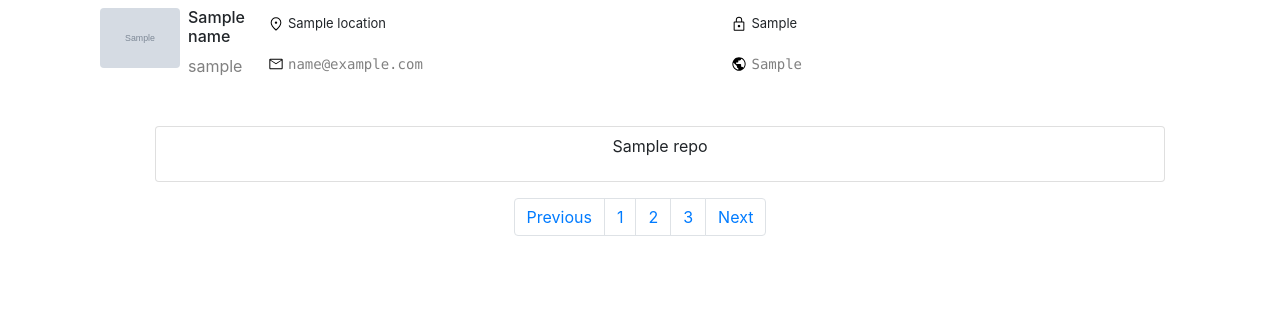
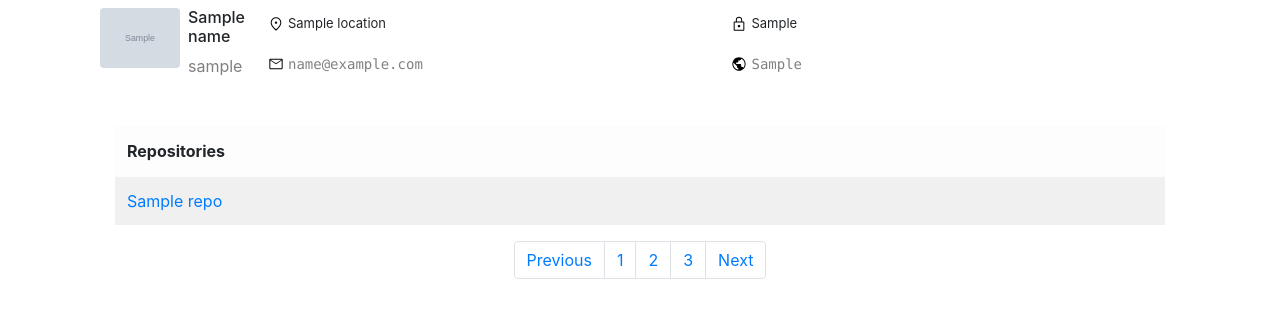
Before and after one commit to b1sar/gitboard, a Django app: template src/gitboard/templates/gitboard/index.html in a window 1280 px wide. Shown: the part 56-374 px from the top of the page. Run offline with Django 4.2, Linux system fonts and the light colour scheme; a user stored in the database is signed in; tables that the repository leaves empty hold one stand-in row (values such as "Sample post"); the template is opened without the code that fills it: most values are stand-ins (such as "Sample title", 1, 10 or a date in 2020); grey boxes marked "Sample" are stand-in pictures; some libraries are stand-ins or nearby versions.

Commit message:
Use tables instead of cards

```diff
--- a/src/gitboard/templates/gitboard/dashboard.html
+++ b/src/gitboard/templates/gitboard/dashboard.html
@@ -35,20 +35,24 @@
         </div>
       </div>
     <div class="container-md">
-        <ul class="repositories">
-            {% for repo in repo_list %}
-                <li>
-                    <div class="card">
-                        <p  hx-get="/modal/{{repo.name}}"
-                            hx-target="#modals-here"
-                            hx-trigger="click"
-                            class="btn"
-                            _="on htmx:afterOnLoad wait 10ms then add .show to #modal then add .show to #modal-backdrop"
-                        >{{repo.name}}</p>
-                    </div>
-                </li>
+        <table class="table table-striped table-light">
+            <thead>
+              <tr>
+                <th scope="col">Repositories</th>
+              </tr>
+            </thead>
+            <tbody>
+                {% for repo in repo_list %}
+                <tr  hx-get="/modal/{{repo.name}}"
+                hx-target="#modals-here"
+                hx-trigger="click"
+                class=""
+                _="on htmx:afterOnLoad wait 10ms then add .show to #modal then add .show to #modal-backdrop">
+                    <td class="text-primary">{{repo.name}}</td>
+                  </tr>
             {% endfor %}
-        </ul>
+            </tbody>
+          </table>
         <nav class="" aria-label="Page navigation example">
             <ul class="pagination d-flex justify-content-center">
               <li class="page-item"><a class="page-link" href="#">Previous</a></li>
```
